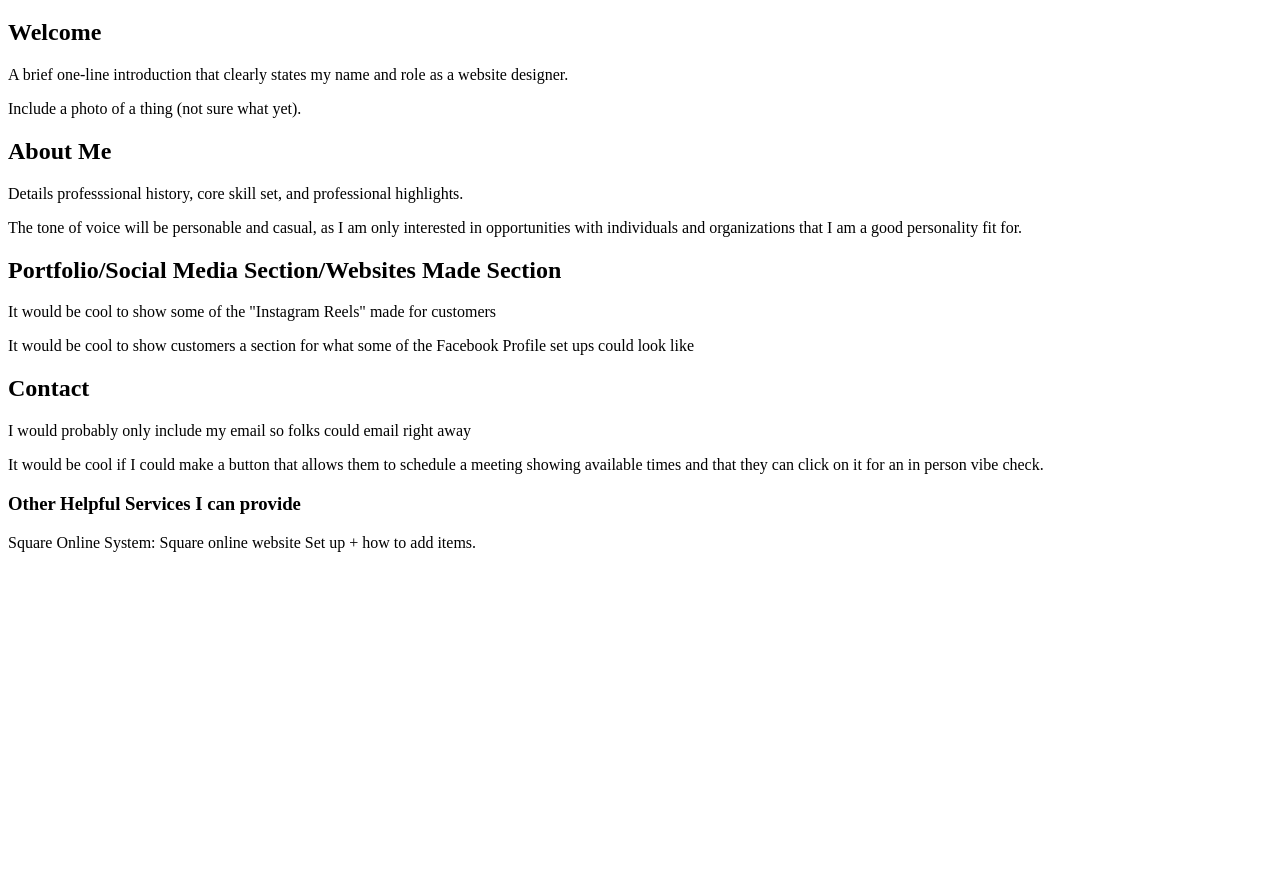
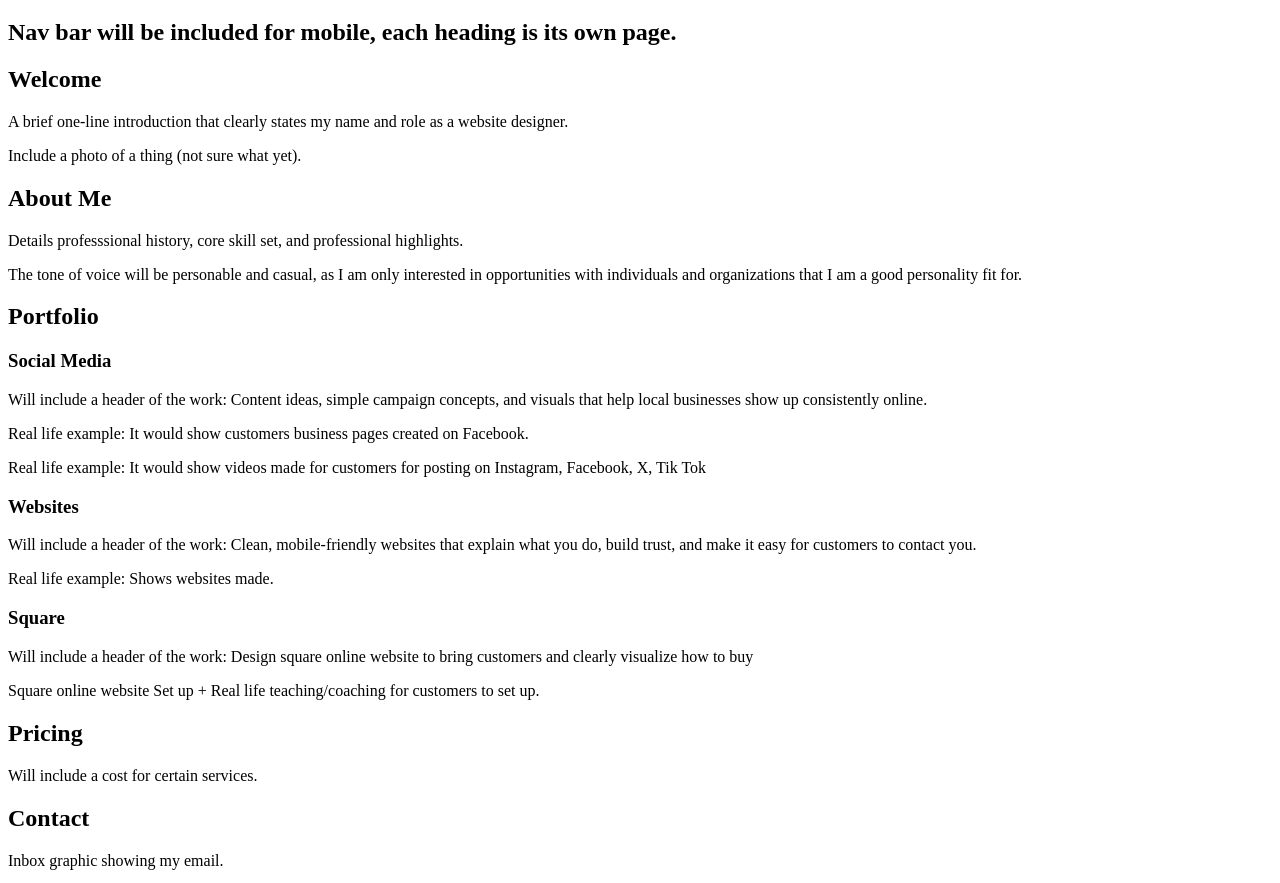
Before and after one commit to morelia-media/morelia-pwp, a plain HTML site: page documentation/milestone-2.html in a window 1280 px wide. Shown: the part 61-944 px from the top of the page. Before the commit the page ends 800 px from the top, so only its background shows below. Drawn offline with Linux system fonts and the light colour scheme.

Commit message:
adding wire frames

```diff
--- a/documentation/milestone-2.html
+++ b/documentation/milestone-2.html
@@ -9,6 +9,7 @@
 </head>
 <body>
 <h1>Morelia Media LLC Portfolio</h1>
+<h2> Nav bar will be included for mobile, each heading is its own page.</h2>
 <h2>Welcome</h2>
 <p>A brief one-line introduction that clearly states my name and role as a website designer. </p>
 <p>Include a photo of a thing (not sure what yet).</p>
@@ -16,14 +17,31 @@
 <p> Details professsional history, core skill set, and professional highlights. </p>
 <p>The tone of voice will be personable and casual, as I am only interested in opportunities with individuals
     and organizations that I am a good personality fit for.  </p>
-<h2>Portfolio/Social Media Section/Websites Made Section</h2>
-<p>It would be cool to show some of the "Instagram Reels" made for customers</p>
-<p>It would be cool to show customers a section for what some of the Facebook Profile set ups could look like</p>
+<h2>Portfolio</h2>
+<h3> Social Media</h3>
+<p>Will include a header of the work: Content ideas, simple campaign concepts, and visuals
+that help local businesses show up consistently online.</p>
+<p>Real life example: It would show customers business pages created on Facebook.</p>
+<p>Real life example: It would show videos made for customers for posting on Instagram, Facebook, X, Tik Tok</p>
+<h3>Websites</h3>
+<p> Will include a header of the work: Clean, mobile-friendly websites that explain what you do, build trust,
+and make it easy for customers to contact you.
+<p> Real life example: Shows websites made.</p>
+<h3> Square </h3>
+<p> Will include a header of the work: Design square online website to bring customers and clearly visualize
+    how to buy </p>
+<p> Square online website Set up + Real life teaching/coaching for customers to set up.</p>
+<h2> Pricing</h2>
+<p> Will include a cost for certain services.</p>
 <h2>Contact</h2>
-<p> I would probably only include my email so folks could email right away</p>
-<p> It would be cool if I could make a button that allows them to schedule a meeting showing available times and that they
-can click on it for an in person vibe check.</p>
-<h3> Other Helpful Services I can provide</h3>
-<p>Square Online System: Square online website Set up + how to add items.</p>
+<p> Inbox graphic showing my email.</p>
+<p> Include a button that allows them to schedule a meeting showing available times and that they
+can click on it for an in person meet up.</p>
+<h2> Morelia Media Social Handles</h2>
+<p> Follow me and stay posted on my projects: Github, LinkedIn, Instagram, FB page, </p>
+<h2> Wireframe Desktop</h2>
+<img src="Morelia_Media_Desktop_Overview.png" alt="Desktop Wireframe" width="200">
+<h2> Wireframe Mobile</h2>
+<img src="Morelia_Media_Mobile_Overview.png" alt="Mobile Wireframe" width="200">
 </body>
 </html>
```
Also changed, not shown: documentation/Morelia_Media_Desktop_Overview.png (added), documentation/Morelia_Media_Mobile_Overview.png (added).
